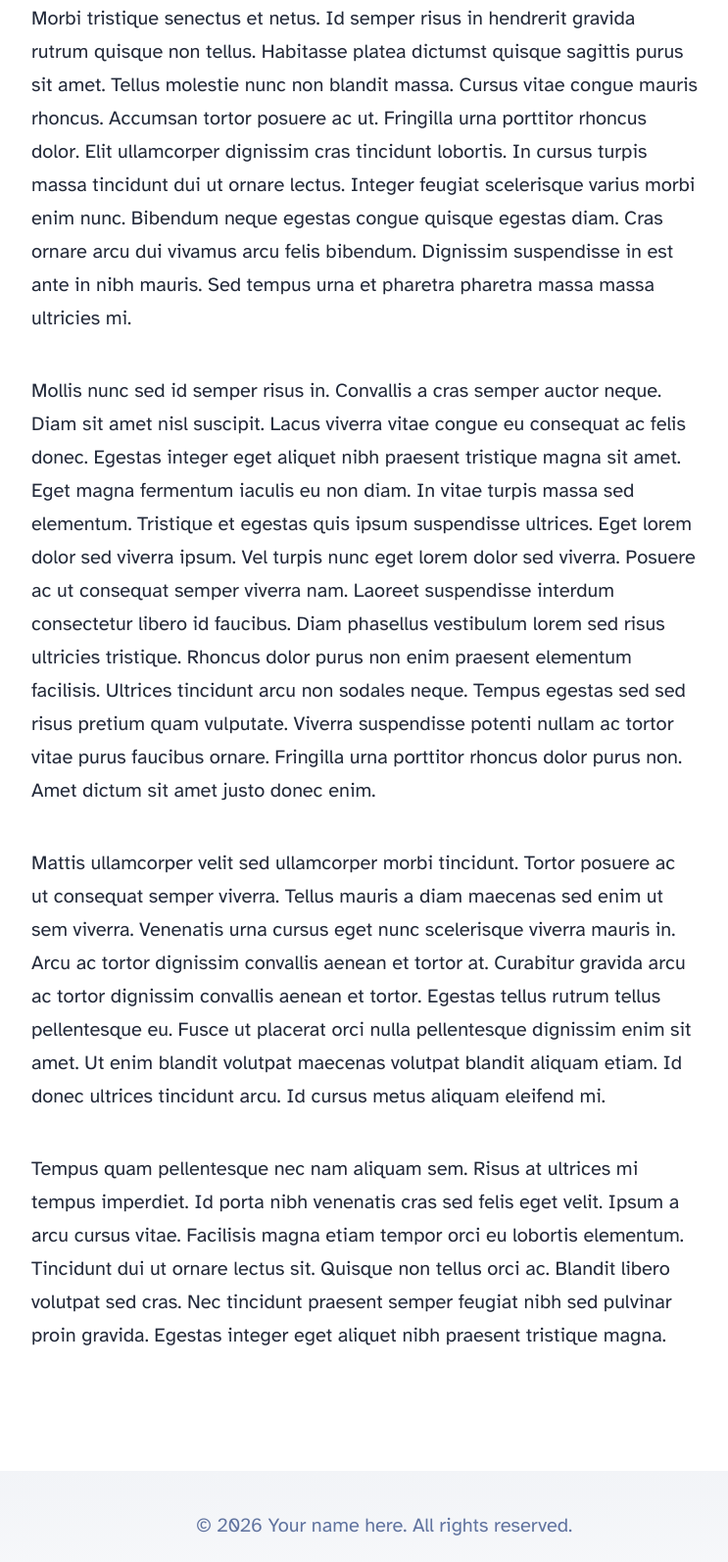
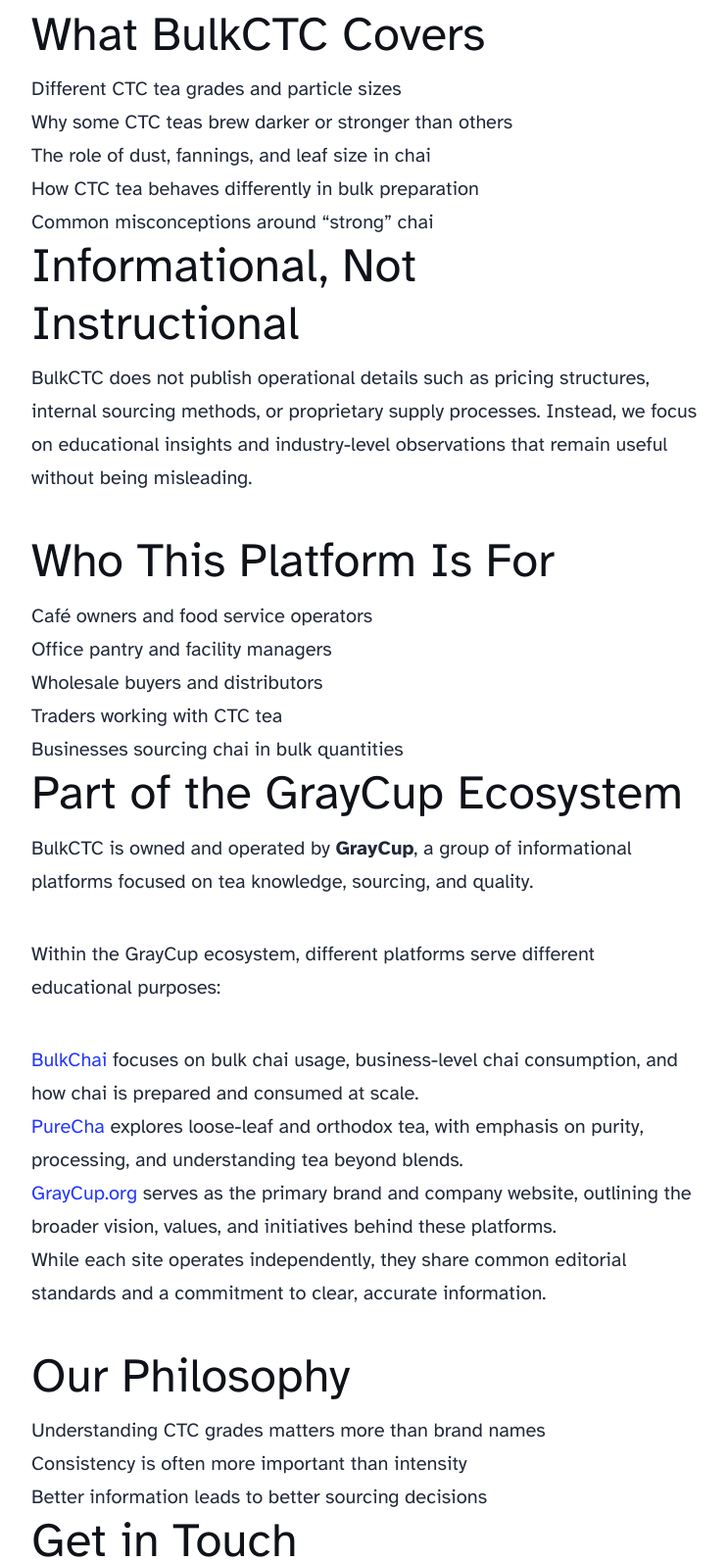
Before and after one commit to nermalcat69/bulkctc, an Astro site: page /about in a window 1280 px wide. Shown: the part 1206-2800 px from the top of the page at 98% size, without its empty margins (248-991 px from the left). Built offline with nearby package versions, Linux system fonts and the light colour scheme; Astro itself is replaced by a stand-in of ours.

Commit message:
add links to about page

```diff
--- a/src/pages/about.astro
+++ b/src/pages/about.astro
@@ -4,60 +4,111 @@
 ---
 
 <Layout
-	title="About Me"
-	description="Lorem ipsum dolor sit amet"
-	pubDate={new Date('August 08 2021')}
+  title="About BulkCTC"
+  description="BulkCTC is an informational platform focused on CTC tea grades, bulk chai behaviour, and sourcing knowledge for businesses."
+  pubDate={new Date('December 26 2025')}
   heroImage={AboutHeroImage}
 >
   <p>
-		Lorem ipsum dolor sit amet, consectetur adipiscing elit, sed do eiusmod tempor incididunt ut
-		labore et dolore magna aliqua. Vitae ultricies leo integer malesuada nunc vel risus commodo
-		viverra. Adipiscing enim eu turpis egestas pretium. Euismod elementum nisi quis eleifend quam
-		adipiscing. In hac habitasse platea dictumst vestibulum. Sagittis purus sit amet volutpat. Netus
-		et malesuada fames ac turpis egestas. Eget magna fermentum iaculis eu non diam phasellus
-		vestibulum lorem. Varius sit amet mattis vulputate enim. Habitasse platea dictumst quisque
-		sagittis. Integer quis auctor elit sed vulputate mi. Dictumst quisque sagittis purus sit amet.
+    <strong>BulkCTC</strong> is an informational platform dedicated to explaining
+    <strong> CTC (Crush, Tear, Curl) tea</strong> and how it behaves when used at
+    scale. We focus on clarity around grades, strength, colour, and consistency —
+    areas that are often misunderstood in bulk chai usage.
   </p>
 
   <p>
-		Morbi tristique senectus et netus. Id semper risus in hendrerit gravida rutrum quisque non
-		tellus. Habitasse platea dictumst quisque sagittis purus sit amet. Tellus molestie nunc non
-		blandit massa. Cursus vitae congue mauris rhoncus. Accumsan tortor posuere ac ut. Fringilla urna
-		porttitor rhoncus dolor. Elit ullamcorper dignissim cras tincidunt lobortis. In cursus turpis
-		massa tincidunt dui ut ornare lectus. Integer feugiat scelerisque varius morbi enim nunc.
-		Bibendum neque egestas congue quisque egestas diam. Cras ornare arcu dui vivamus arcu felis
-		bibendum. Dignissim suspendisse in est ante in nibh mauris. Sed tempus urna et pharetra pharetra
-		massa massa ultricies mi.
+    Chai is consumed every day across offices, cafés, canteens, factories, and
+    retail outlets. Yet, most information available online is either consumer-
+    focused or overly simplified. BulkCTC exists to bridge that gap by offering
+    practical, business-relevant explanations around CTC tea.
+  </p>
+
+  <h2>What BulkCTC Covers</h2>
+
+  <ul>
+    <li>Different CTC tea grades and particle sizes</li>
+    <li>Why some CTC teas brew darker or stronger than others</li>
+    <li>The role of dust, fannings, and leaf size in chai</li>
+    <li>How CTC tea behaves differently in bulk preparation</li>
+    <li>Common misconceptions around “strong” chai</li>
+  </ul>
+
+  <h2>Informational, Not Instructional</h2>
+
+  <p>
+    BulkCTC does not publish operational details such as pricing structures,
+    internal sourcing methods, or proprietary supply processes. Instead, we focus
+    on educational insights and industry-level observations that remain useful
+    without being misleading.
+  </p>
+
+  <h2>Who This Platform Is For</h2>
+
+  <ul>
+    <li>Café owners and food service operators</li>
+    <li>Office pantry and facility managers</li>
+    <li>Wholesale buyers and distributors</li>
+    <li>Traders working with CTC tea</li>
+    <li>Businesses sourcing chai in bulk quantities</li>
+  </ul>
+
+  <h2>Part of the GrayCup Ecosystem</h2>
+
+  <p>
+    BulkCTC is owned and operated by <strong>GrayCup</strong>, a group of
+    informational platforms focused on tea knowledge, sourcing, and quality.
   </p>
 
   <p>
-		Mollis nunc sed id semper risus in. Convallis a cras semper auctor neque. Diam sit amet nisl
-		suscipit. Lacus viverra vitae congue eu consequat ac felis donec. Egestas integer eget aliquet
-		nibh praesent tristique magna sit amet. Eget magna fermentum iaculis eu non diam. In vitae
-		turpis massa sed elementum. Tristique et egestas quis ipsum suspendisse ultrices. Eget lorem
-		dolor sed viverra ipsum. Vel turpis nunc eget lorem dolor sed viverra. Posuere ac ut consequat
-		semper viverra nam. Laoreet suspendisse interdum consectetur libero id faucibus. Diam phasellus
-		vestibulum lorem sed risus ultricies tristique. Rhoncus dolor purus non enim praesent elementum
-		facilisis. Ultrices tincidunt arcu non sodales neque. Tempus egestas sed sed risus pretium quam
-		vulputate. Viverra suspendisse potenti nullam ac tortor vitae purus faucibus ornare. Fringilla
-		urna porttitor rhoncus dolor purus non. Amet dictum sit amet justo donec enim.
+    Within the GrayCup ecosystem, different platforms serve different educational
+    purposes:
+  </p>
+
+  <ul>
+    <li>
+      <a href="https://bulkchai.com" target="_blank" rel="noopener noreferrer">
+        BulkChai
+      </a>{' '}
+      focuses on bulk chai usage, business-level chai consumption, and how chai is
+      prepared and consumed at scale.
+    </li>
+    <li>
+      <a href="https://purecha.in" target="_blank" rel="noopener noreferrer">
+        PureCha
+      </a>{' '}
+      explores loose-leaf and orthodox tea, with emphasis on purity, processing,
+      and understanding tea beyond blends.
+    </li>
+    <li>
+      <a href="https://graycup.org" target="_blank" rel="noopener noreferrer">
+        GrayCup.org
+      </a>{' '}
+      serves as the primary brand and company website, outlining the broader
+      vision, values, and initiatives behind these platforms.
+    </li>
+  </ul>
+
+  <p>
+    While each site operates independently, they share common editorial standards
+    and a commitment to clear, accurate information.
+  </p>
+
+  <h2>Our Philosophy</h2>
+
+  <ul>
+    <li>Understanding CTC grades matters more than brand names</li>
+    <li>Consistency is often more important than intensity</li>
+    <li>Better information leads to better sourcing decisions</li>
+  </ul>
+
+  <h2>Get in Touch</h2>
+
+  <p>
+    If you have questions, suggestions, or topics you’d like us to explore, you
+    can reach us at:
   </p>
 
   <p>
-		Mattis ullamcorper velit sed ullamcorper morbi tincidunt. Tortor posuere ac ut consequat semper
-		viverra. Tellus mauris a diam maecenas sed enim ut sem viverra. Venenatis urna cursus eget nunc
-		scelerisque viverra mauris in. Arcu ac tortor dignissim convallis aenean et tortor at. Curabitur
-		gravida arcu ac tortor dignissim convallis aenean et tortor. Egestas tellus rutrum tellus
-		pellentesque eu. Fusce ut placerat orci nulla pellentesque dignissim enim sit amet. Ut enim
-		blandit volutpat maecenas volutpat blandit aliquam etiam. Id donec ultrices tincidunt arcu. Id
-		cursus metus aliquam eleifend mi.
-	</p>
-
-	<p>
-		Tempus quam pellentesque nec nam aliquam sem. Risus at ultrices mi tempus imperdiet. Id porta
-		nibh venenatis cras sed felis eget velit. Ipsum a arcu cursus vitae. Facilisis magna etiam
-		tempor orci eu lobortis elementum. Tincidunt dui ut ornare lectus sit. Quisque non tellus orci
-		ac. Blandit libero volutpat sed cras. Nec tincidunt praesent semper feugiat nibh sed pulvinar
-		proin gravida. Egestas integer eget aliquet nibh praesent tristique magna.
+    <strong>Email:</strong> bulk@bulkctc.com
   </p>
 </Layout>
```
Lines whose indentation alone changed are shown as unchanged.
